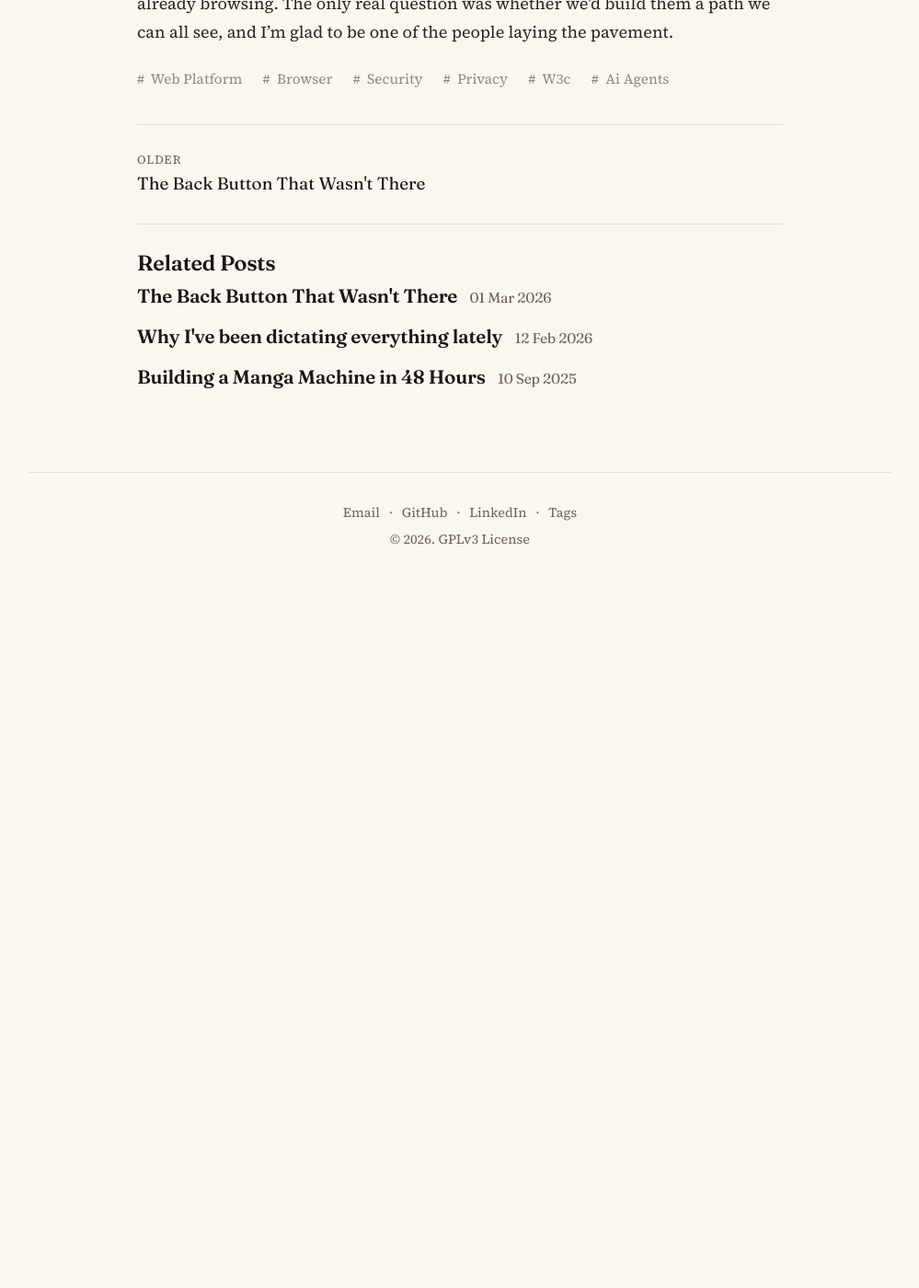
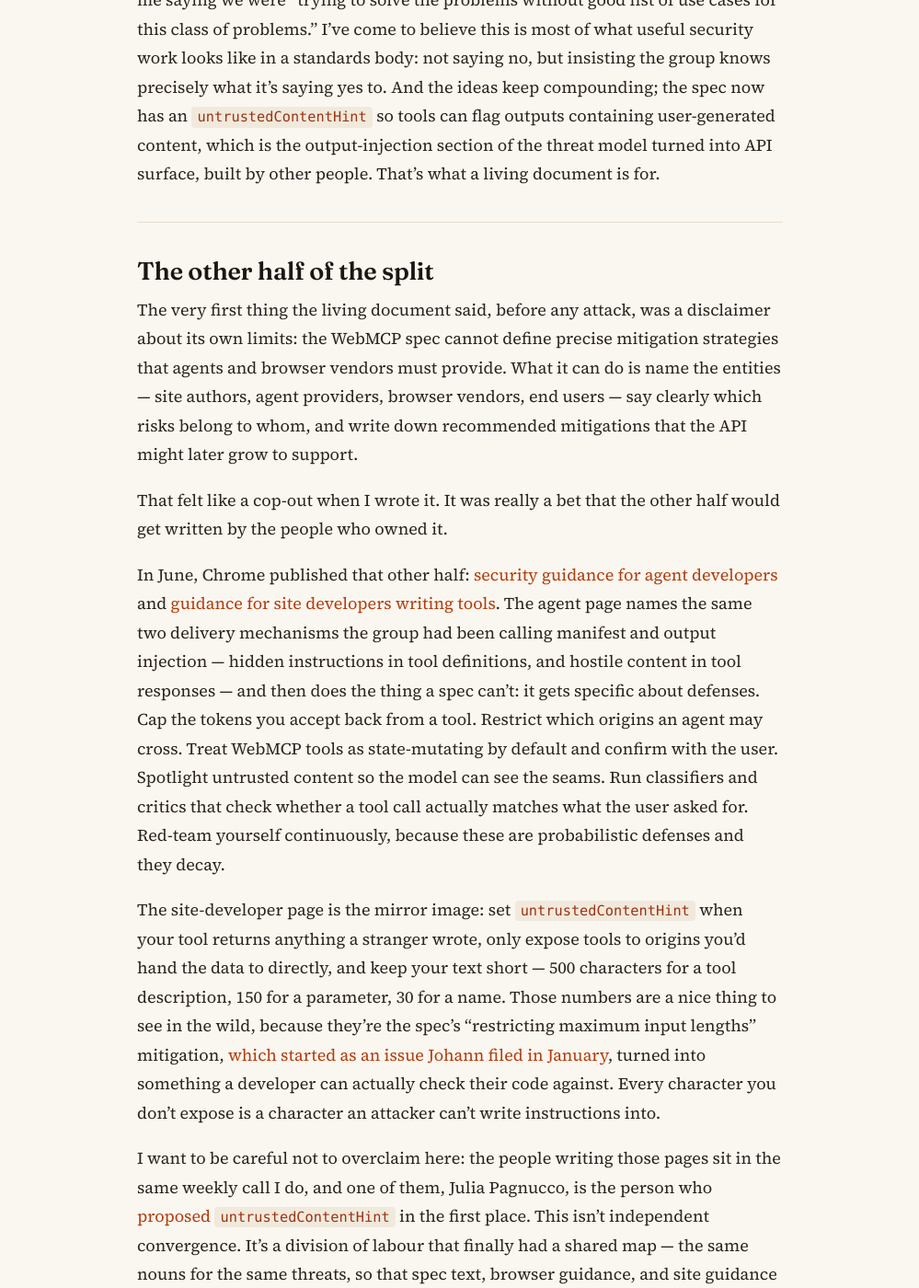
Before and after one commit to victorhuangwq/experiencethis.world, a Jekyll site: the page built from _posts/2026-08-17-agents-are-already-browsing.md, in a window 1280 px wide and 1400 px high, scrolled down 7128 px. Shown: the whole window at 92% size, without its empty margins (140-1139 px from the left). Built offline with Jekyll 4.4.1, drawn with Linux system fonts in a browser that asks for light colours; before the commit the page ends 7758 px from its top, so only the background shows below that; some of the changed text lies outside the part shown.

Commit message:
Update WebMCP post with TAG review, origin trials, and Chrome security docs
Post now reflects the state as of mid-August 2026: the TAG design review
is filed with the S&P questionnaire attached, wide review with the
Security and Privacy groups is underway, and origin trials are live in
Chrome 149 and Edge 150.

Adds a section on Chrome's agent- and site-developer security guidance as
the other half of the responsibility split the living document proposed,
sharpens the consequentialHint argument with the actual PR #217 quotes,
and answers the accessibility-tree objection up front.

Co-Authored-By: Claude Opus 5 <noreply@anthropic.com>
Claude-Session: https://claude.ai/code/session_0136wbMMqseziXZRRUF6HcTu

```diff
--- a/_posts/2026-07-26-agents-are-already-browsing.md
+++ b/_posts/2026-08-17-agents-are-already-browsing.md
@@ -37,6 +37,8 @@ navigator.modelContext.registerTool({
 A structured, developer-defined interface, in the spirit of [Model Context Protocol](https://modelcontextprotocol.io/) but built into the browser, scoped to the page. The agent sees a list of tools the site chose to offer, with names and schemas, instead of a screenshot to squint at.
 
 I've come to think of this as a golden path. Not because it makes agents safe by default, it doesn't, but because it finally gives the people who build websites a seat at the table. The developer decides what an agent can do. The attack surface becomes something you can point at and reason about, instead of "whatever a vision model decides to click." If we don't provide this path, we don't get fewer agents on the web. We get the same agents, still browsing, just blind and unaccountable.
+
+The obvious objection, which someone raises in the repo every few months, is that the page already describes itself: why not just point agents at the accessibility tree? [As one issue puts it](https://github.com/webmachinelearning/webmcp/issues/91), "WebMCP introduces a second description of the page alongside the accessibility tree. These will diverge over time." It's a fair worry, and it's still an open thread. But I think the two describe genuinely different things. The accessibility tree describes what is *on the screen*: there is a control here, its label is "Place order," it is a button. A tool describes what the site is *willing to do*: here is an operation, here are its arguments and their types, here is whether it changes state, here is whether it needs a human first. A screen reader needs the first. An agent taking actions on your behalf needs the second, and only the second gives the developer a vote in what gets automated.
 
 That's the thesis. But I didn't start with the thesis. I started with a list of ways it could all go wrong.
 
@@ -100,15 +102,35 @@ Then came the formal paperwork. Every W3C spec heading toward review by the Tech
 
 Here's the part I didn't fully anticipate: once the threat model existed, it started shaping the API itself. Not by blocking things. By making design arguments resolvable.
 
-Take tool annotations. MCP has hints like `readOnlyHint` and `destructiveHint` that tell an agent how risky a tool is, and the obvious move was to copy them into WebMCP wholesale. When [the debate came up](https://github.com/webmachinelearning/webmcp/issues/176) over adding a hint for consequential actions, I went and reviewed how existing MCP tools actually use these annotations in the wild before taking a position, and the position I took was soft on purpose: support the hint, treat it as a hint rather than a deterministic contract, and stay open to revising when origin trial data comes in. The threat model says misrepresentation of intent is a core risk, which means you can never *trust* a self-reported annotation; you can only use it to do better than nothing. That one insight settles a surprising number of arguments.
+Take tool annotations. MCP has hints like `readOnlyHint` and `destructiveHint` that tell an agent how risky a tool is, and the obvious move was to copy them into WebMCP wholesale. When Johann [proposed a hint for consequential actions](https://github.com/webmachinelearning/webmcp/issues/176) — the difference between drafting an email and sending it — I went and looked at how existing MCP tools actually use annotations in the wild before taking a position. The position I landed on was soft on purpose: support it, treat it as a hint rather than a deterministic contract, revisit when real usage data arrives.
+
+The sharper version of that argument came in July, when the hint [became an actual pull request](https://github.com/webmachinelearning/webmcp/pull/217) and the group had to decide what an *absent* annotation means. My worry, on the record: "from an agent developer's perspective, it's an easy mistake to read `consequentialHint = false` as 'this is safe,' when it might just mean the web developer forgot to set it (or didn't know they should)." And then I argued for defaulting it to `false` anyway, because if it defaults to true "it will likely dilute what the signal tells the receiver about actual intent."
+
+That is the whole tension compressed into one boolean. A warning that is on by default stops being a warning; a warning that is off by default gets misread as an assurance. The threat model doesn't dissolve that tension, but it tells you which way to lean: misrepresentation of intent is a core risk, so you can never *trust* a self-reported annotation. You can only use it to do better than nothing, and design so that "unset" never quietly reads as "safe." That one framing settles a surprising number of arguments.
 
 The same instinct, use cases before mechanisms, ran through the rest of my year in the group. When we debated [letting iframes declare tools](https://github.com/webmachinelearning/webmcp/issues/57), I kept dragging the conversation back to concrete cases (the embedded scheduling widget that can't work through postMessage alone) because the security answer depends entirely on which problem you're solving. When in-page agents came up, the minutes have me saying we were "trying to solve the problems without good list of use cases for this class of problems." I've come to believe this is most of what useful security work looks like in a standards body: not saying no, but insisting the group knows precisely what it's saying yes to. And the ideas keep compounding; the spec now has an `untrustedContentHint` so tools can flag outputs containing user-generated content, which is the output-injection section of the threat model turned into API surface, built by other people. That's what a living document is for.
 
 ---
 
+## The other half of the split
+
+The very first thing the living document said, before any attack, was a disclaimer about its own limits: the WebMCP spec cannot define precise mitigation strategies that agents and browser vendors must provide. What it can do is name the entities — site authors, agent providers, browser vendors, end users — say clearly which risks belong to whom, and write down recommended mitigations that the API might later grow to support.
+
+That felt like a cop-out when I wrote it. It was really a bet that the other half would get written by the people who owned it.
+
+In June, Chrome published that other half: [security guidance for agent developers](https://developer.chrome.com/docs/agents/security) and [guidance for site developers writing tools](https://developer.chrome.com/docs/ai/webmcp/secure-tools). The agent page names the same two delivery mechanisms the group had been calling manifest and output injection — hidden instructions in tool definitions, and hostile content in tool responses — and then does the thing a spec can't: it gets specific about defenses. Cap the tokens you accept back from a tool. Restrict which origins an agent may cross. Treat WebMCP tools as state-mutating by default and confirm with the user. Spotlight untrusted content so the model can see the seams. Run classifiers and critics that check whether a tool call actually matches what the user asked for. Red-team yourself continuously, because these are probabilistic defenses and they decay.
+
+The site-developer page is the mirror image: set `untrustedContentHint` when your tool returns anything a stranger wrote, only expose tools to origins you'd hand the data to directly, and keep your text short — 500 characters for a tool description, 150 for a parameter, 30 for a name. Those numbers are a nice thing to see in the wild, because they're the spec's "restricting maximum input lengths" mitigation, [which started as an issue Johann filed in January](https://github.com/webmachinelearning/webmcp/issues/73), turned into something a developer can actually check their code against. Every character you don't expose is a character an attacker can't write instructions into.
+
+I want to be careful not to overclaim here: the people writing those pages sit in the same weekly call I do, and one of them, Julia Pagnucco, is the person who [proposed `untrustedContentHint`](https://github.com/webmachinelearning/webmcp/issues/136) in the first place. This isn't independent convergence. It's a division of labour that finally had a shared map — the same nouns for the same threats, so that spec text, browser guidance, and site guidance could each cover their own third without contradicting the other two. Which is, in the end, the argument for writing the boring document.
+
+---
+
 ## Before the data comes in
 
-WebMCP is now heading toward TAG review, with the questionnaire as its cover letter, and origin trial data from real usage will start testing the threat model's assumptions against reality. Some of those assumptions will be wrong. That's fine; the document was designed to be revised, it says "living" right at the top.
+All of this is now getting graded. The formal [TAG design review was filed in June](https://github.com/w3ctag/design-reviews/issues/1238), and the questionnaire I wrote is one of the documents attached to it. Wide review with the W3C's Security and Privacy groups is underway on top of that — the community group has a debrief on the agenda this month — and internationalization and accessibility reviews are queued behind it. Meanwhile the API is out of the lab: origin trials are live in Chrome 149 and Edge 150, and Brave is experimenting with it in Leo. Firefox and Safari haven't taken positions yet, which is the ordinary state of a proposal this young, and worth saying out loud so nobody reads this post as a victory lap.
+
+So the assumptions start meeting reality right about now. Some of them will be wrong. That's fine; the document was built to be revised, it says "living" right at the top. The `consequentialHint` default is explicitly parked until the trial data comes back, which is my favorite kind of open question: one where we've agreed in advance what would change our minds.
 
 I said at TPAC that we shouldn't expect WebMCP to solve all the problems, and I'd say it again. Agents will still do dumb and dangerous things, and a lot of the safety burden lands on agent and browser implementers no matter what the spec says. What WebMCP changes is the default posture of the web: from a place where agents act on sites that can't see them, to a place where a site can say *here is what I offer, here is what's risky, here is where I need a human*. Developer involvement, scoped attack surface, users kept in the loop.
 
```
Also changed, not shown: other parts of _posts/2026-08-17-agents-are-already-browsing.md (+1 -1 lines).
